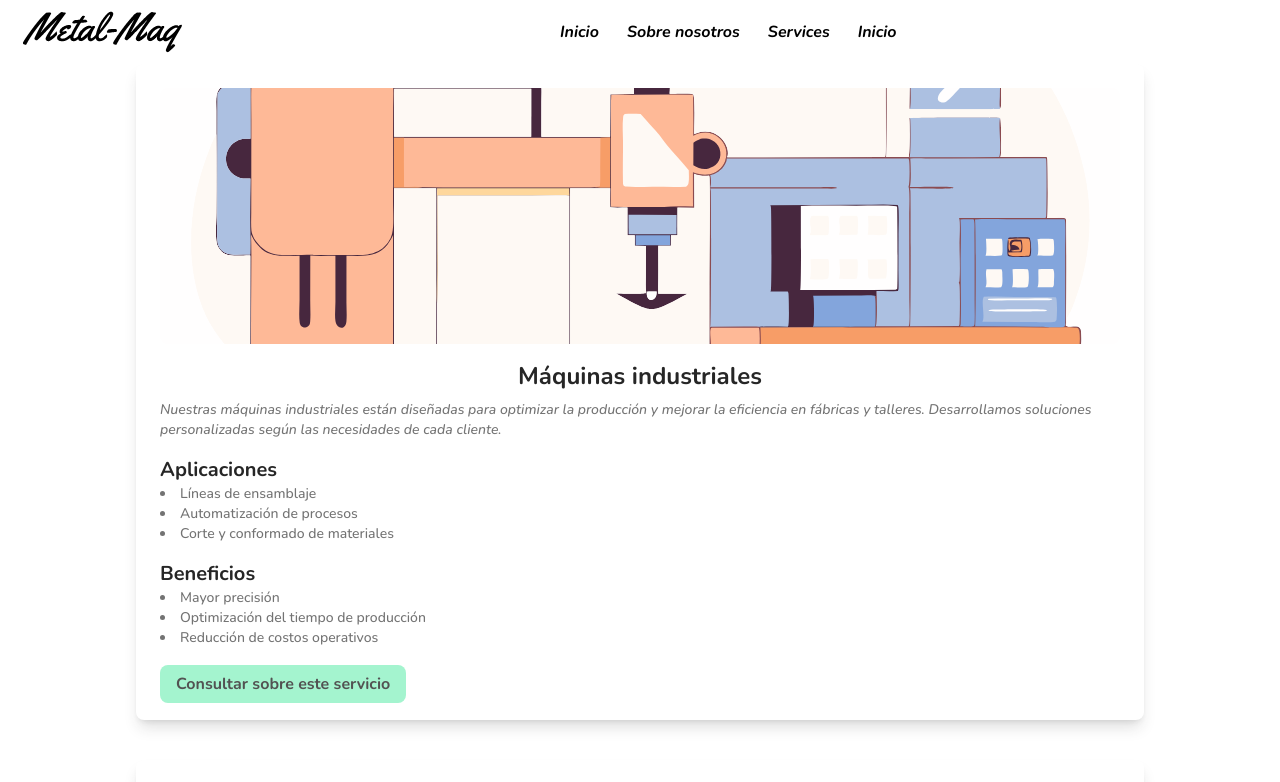
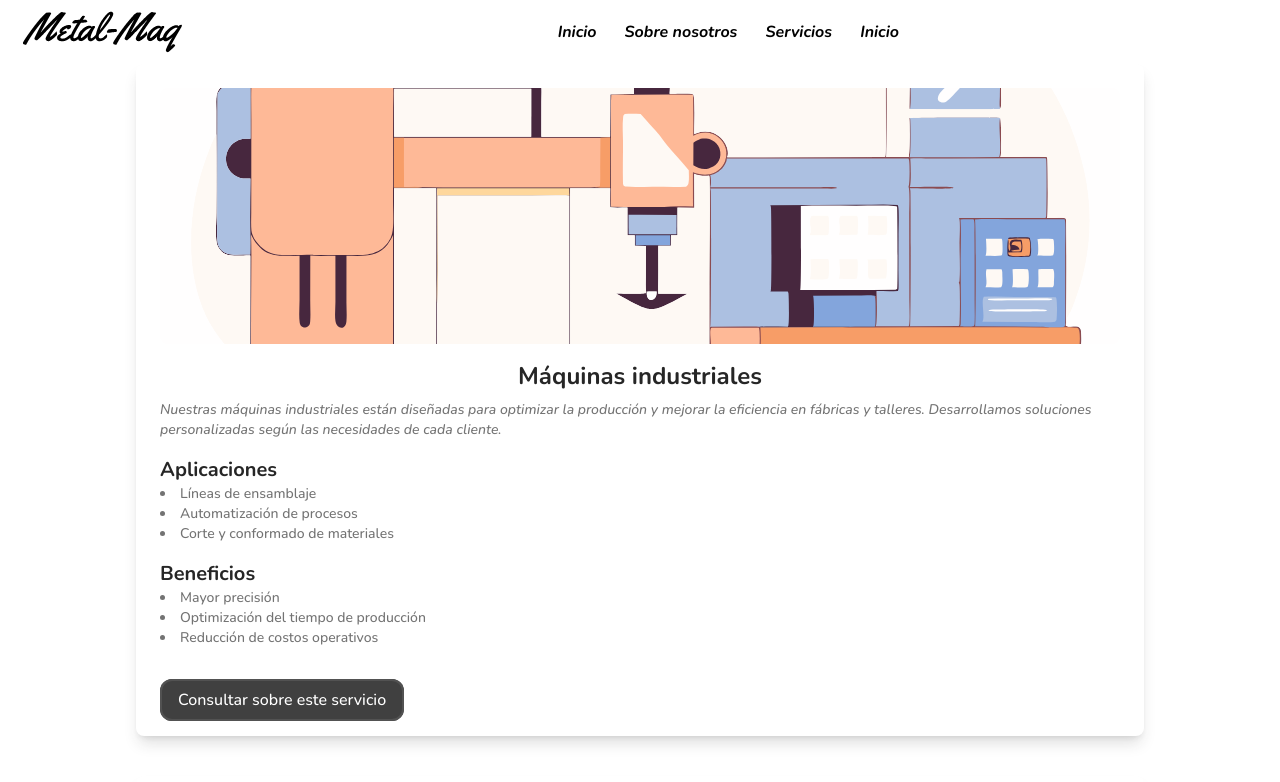
Before and after one commit to FabricioAsat/-dev-metal-maq, a React (Vite) app: page /services in a window 1280 px wide. Shown: the top 782 px of the page. Built offline with nearby package versions, Linux system fonts and the light colour scheme.

Commit message:
chore: services contact button new style done

```diff
--- a/src/components/header/Links.jsx
+++ b/src/components/header/Links.jsx
@@ -6,7 +6,7 @@ export const Links = () => {
   const menuItems = [
     { title: "Inicio", route: "/" },
     { title: "Sobre nosotros", route: "/about" },
-    { title: "Services", route: "/services" },
+    { title: "Servicios", route: "/services" },
     { title: "Inicio", route: "/" },
   ];
 
--- a/src/components/servicesPage/ServiceDetail.jsx
+++ b/src/components/servicesPage/ServiceDetail.jsx
@@ -87,16 +87,20 @@ export const ServiceDetail = ({ service }) => {
         ))}
       </ul>
 
-      <button className="mt-6">
+      <motion.button
+        initial={{ opacity: 0, x: -20 }}
+        whileInView={{ opacity: 1, x: 0 }}
+        viewport={{ once: true }}
+        transition={{ duration: 0.5, ease: "easeOut" }}
+        className="mt-5 md:mt-10"
+      >
         <Link
           href="/contact"
-          className={
-            "px-4 py-2 bg-emerald-200 font-bold rounded-lg text-neutral-600 active:scale-95"
-          }
+          className="outline-none text-sm lg:text-base bg-neutral-700 border-2 text-white border-neutral-600 hover:bg-neutral-600 hover:border-neutral-600 px-3 py-1.5 lg:py-2 lg:px-4 rounded-xl transition-all duration-300 ease-in-out active:scale-95 hover:shadow-md hover:shadow-neutral-600/25"
         >
           Consultar sobre este servicio
         </Link>
-      </button>
+      </motion.button>
     </article>
   );
 };
```
